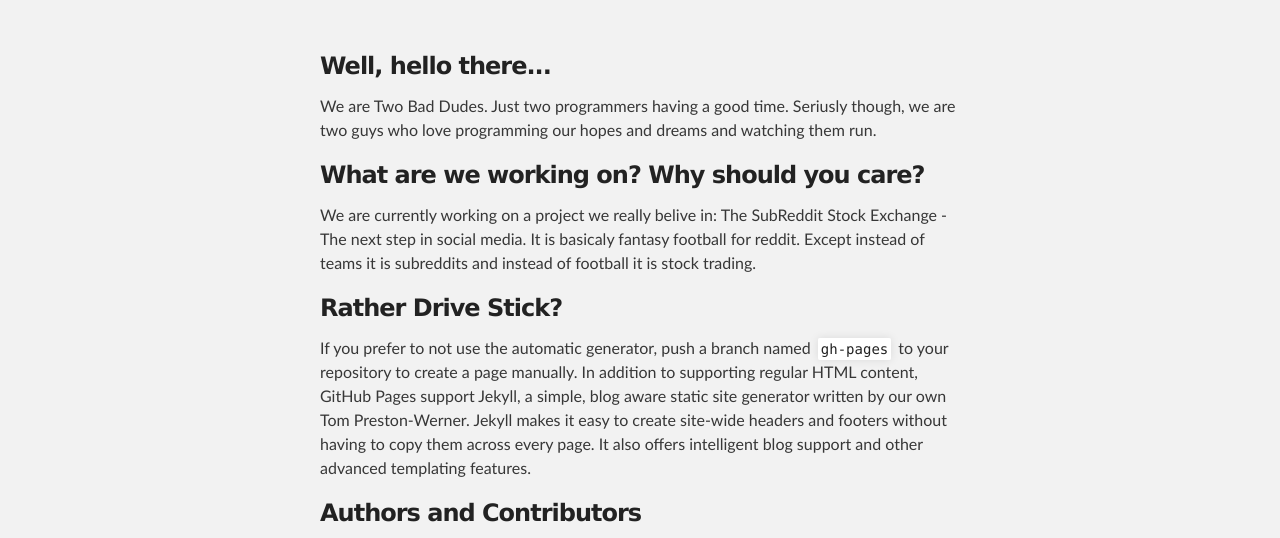
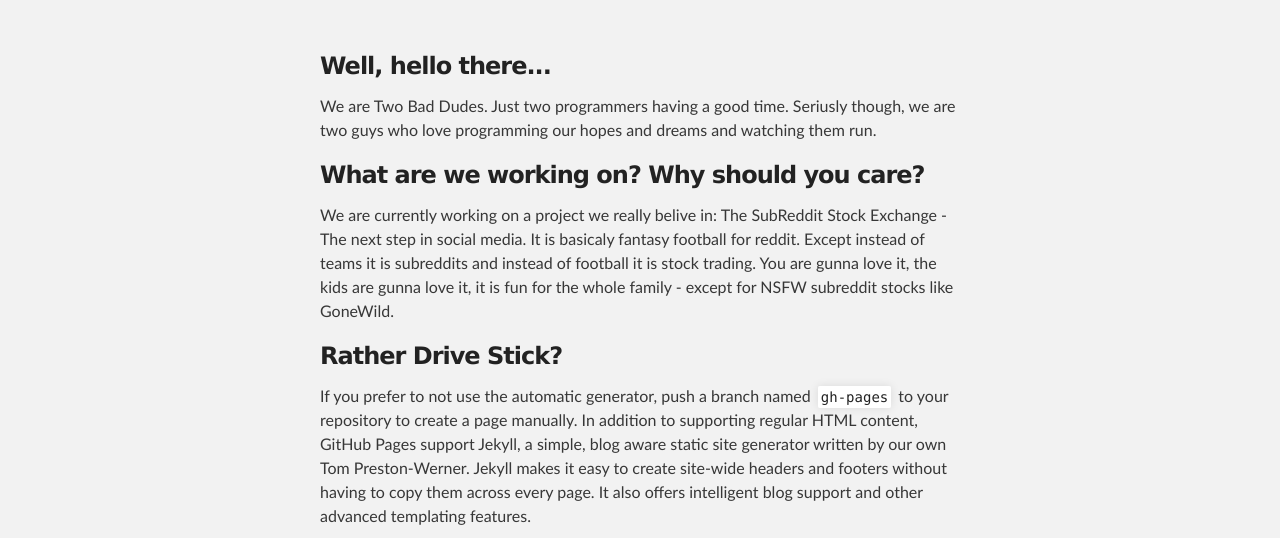
Before and after one commit to TooBadDudes/toobaddudes.github.io, a plain HTML site: page index.html in a window 1280 px wide. Shown: the part 212-750 px from the top of the page. Drawn offline with Linux system fonts and the light colour scheme.

Commit message:
Update index.html

```diff
--- a/index.html
+++ b/index.html
@@ -48,8 +48,8 @@ What are we working on? Why should you care?
 
 <p>We are currently working on a project we really belive in:
 The SubReddit Stock Exchange - The next step in social media. It is basicaly fantasy football for reddit.
-Except instead of teams it is subreddits and instead of football it is stock trading.
-
+Except instead of teams it is subreddits and instead of football it is stock trading. You are gunna love it,
+the kids are gunna love it, it is fun for the whole family - except for NSFW subreddit stocks like GoneWild.
 </p>
 
 <h3>
```
